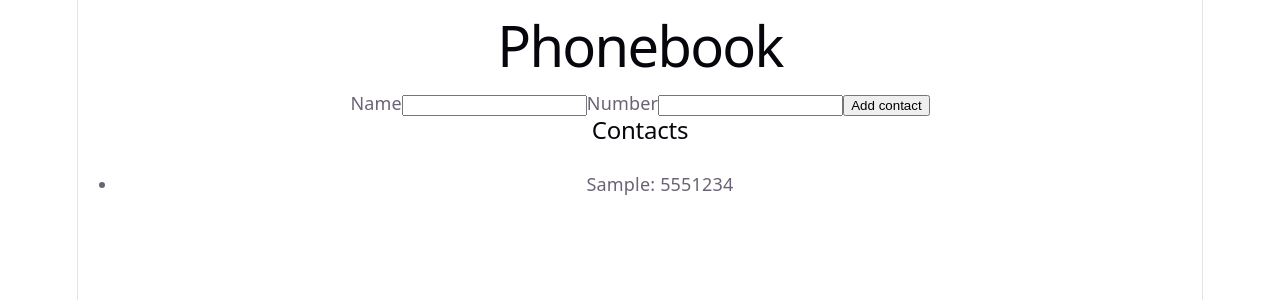
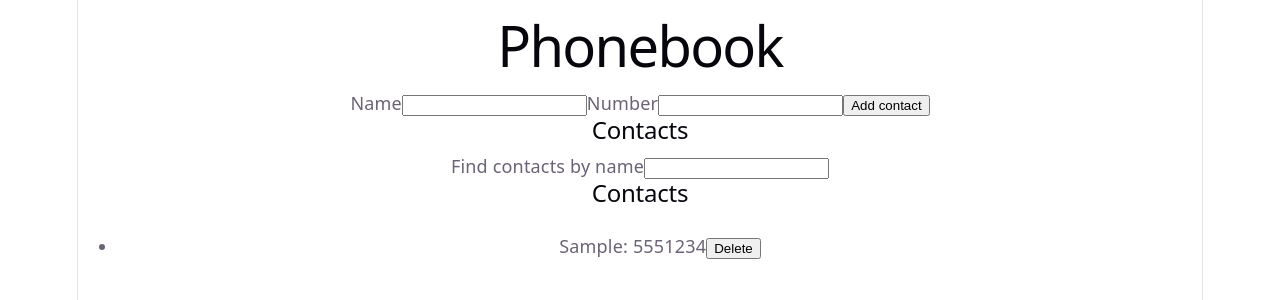
Before and after one commit to NazarBekerskij/f5-hw10, a React (Vite) app: page / in a window 1280 px wide. Both pictures are taken after typing "Sample", "5551234" into the empty fields and a click on the button "Add contact". Shown: the top 300 px of the page. Built offline with nearby package versions, Linux system fonts and the light colour scheme.

Commit message:
save render and button delete

```diff
--- a/src/App.jsx
+++ b/src/App.jsx
@@ -6,7 +6,7 @@ import { nanoid } from "nanoid";
 import Title from "./components/Title/Title";
 import Form from "./components/Form/Form";
 import Contacts from "./components/Contacts/Contacts";
-
+import Filter from "./components/Filter/Filter";
 
 
 class App extends Component {
@@ -15,6 +15,7 @@ class App extends Component {
   contacts: [],
   name: '',
   number: "",
+  filter: "",
 }
 
 handleChange = (e) => {
@@ -46,16 +47,28 @@ handleSubmit = (e) => {
 
 
 
-handleAddContact = (newContact) => {
-  this.setState((prevState) => ({
-    contacts: [...prevState.contacts, newContact]
-  }))
-}
+handleFilterChange = e => {
+    this.setState({ filter: e.target.value });
+  };
 
+  getFilteredContacts = () => {
+    const { contacts, filter } = this.state;
+    const normalizedFilter = filter.toLowerCase();
+
+    return contacts.filter(contact =>
+      contact.name.toLowerCase().includes(normalizedFilter)
+    );
+  };
+
+  handleDeleteContact = (contactId) => {
+    this.setState((prevState) => ({
+        contacts: prevState.contacts.filter(contact => contact.id !== contactId)
+    }))
+  }
 
   render() {
 
-
+    const filteredContacts = this.getFilteredContacts();
 
     return (
       <>
@@ -66,7 +79,14 @@ handleAddContact = (newContact) => {
     name={this.state.name}
     number={this.state.number}
     />
-    <Contacts contacts={this.state.contacts}/>
+
+      <h2>Contacts</h2>
+      <Filter
+      value={this.state.filter}
+      onChange={this.handleFilterChange}
+      />
+
+    <Contacts contacts={filteredContacts}/>
       </>
     );
   }
--- a/src/components/Contacts/Contacts.jsx
+++ b/src/components/Contacts/Contacts.jsx
@@ -3,7 +3,7 @@ import { Component } from "react";
 
 class Contacts extends Component {
     render(){
-        const {contacts} = this.props
+        const {contacts, onDeleteContact} = this.props
         return(
             <>
             <h2>Contacts</h2>
@@ -11,6 +11,10 @@ class Contacts extends Component {
                 return(
                     <li key={id}>
                         {name}: {number}
+
+                        <button onClick={() => onDeleteContact(id)}>
+                            Delete
+                        </button>
                     </li>
                 )
             })}</ul>
--- /dev/null
+++ b/src/components/Filter/Filter.jsx
@@ -0,0 +1,20 @@
+import { Component } from "react";
+
+class Filter extends Component {
+  render() {
+    const { value, onChange } = this.props;
+
+    return (
+      <label>
+        Find contacts by name
+        <input
+          type="text"
+          value={value}
+          onChange={onChange}
+        />
+      </label>
+    );
+  }
+}
+
+export default Filter;
```
